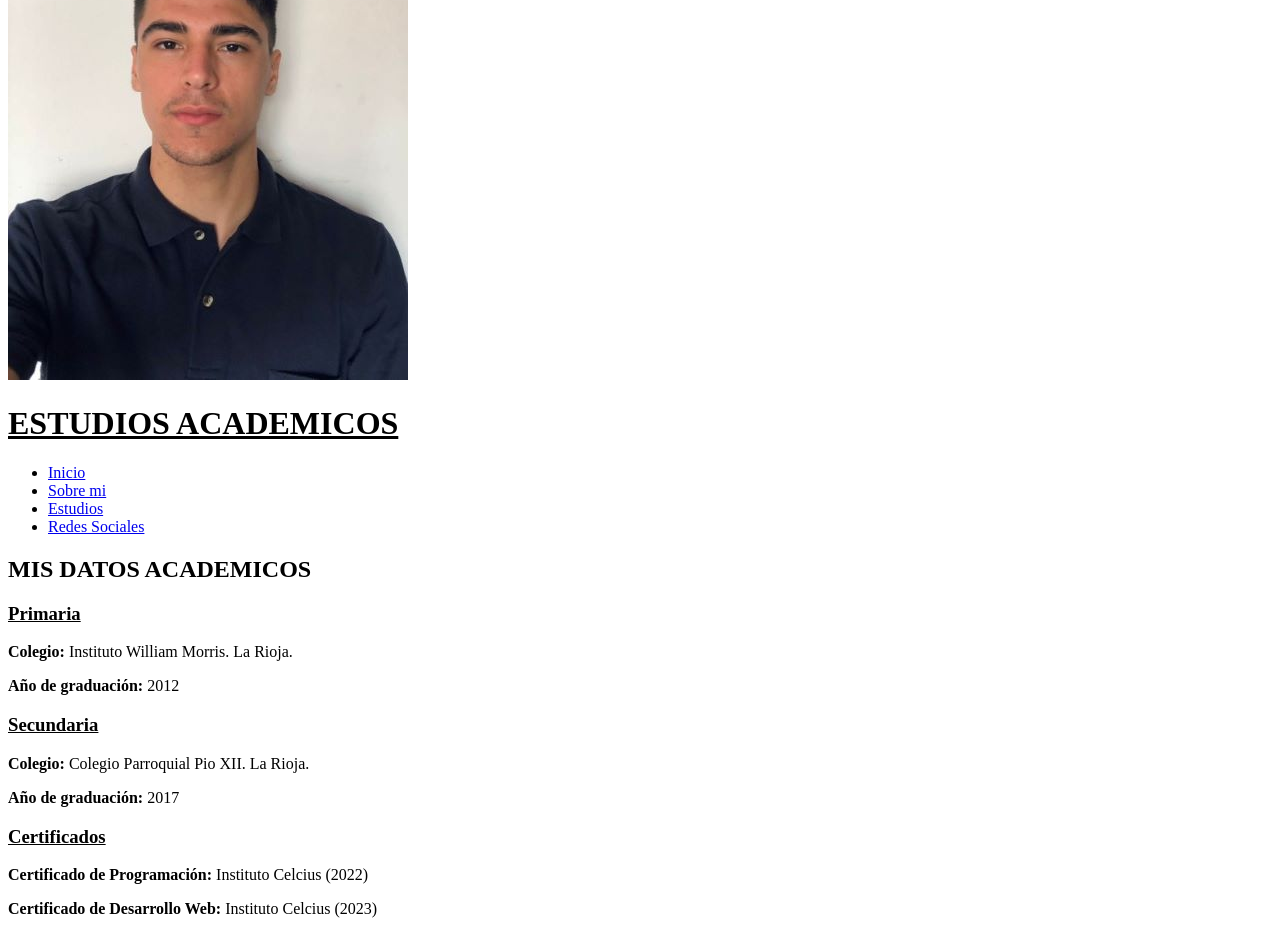
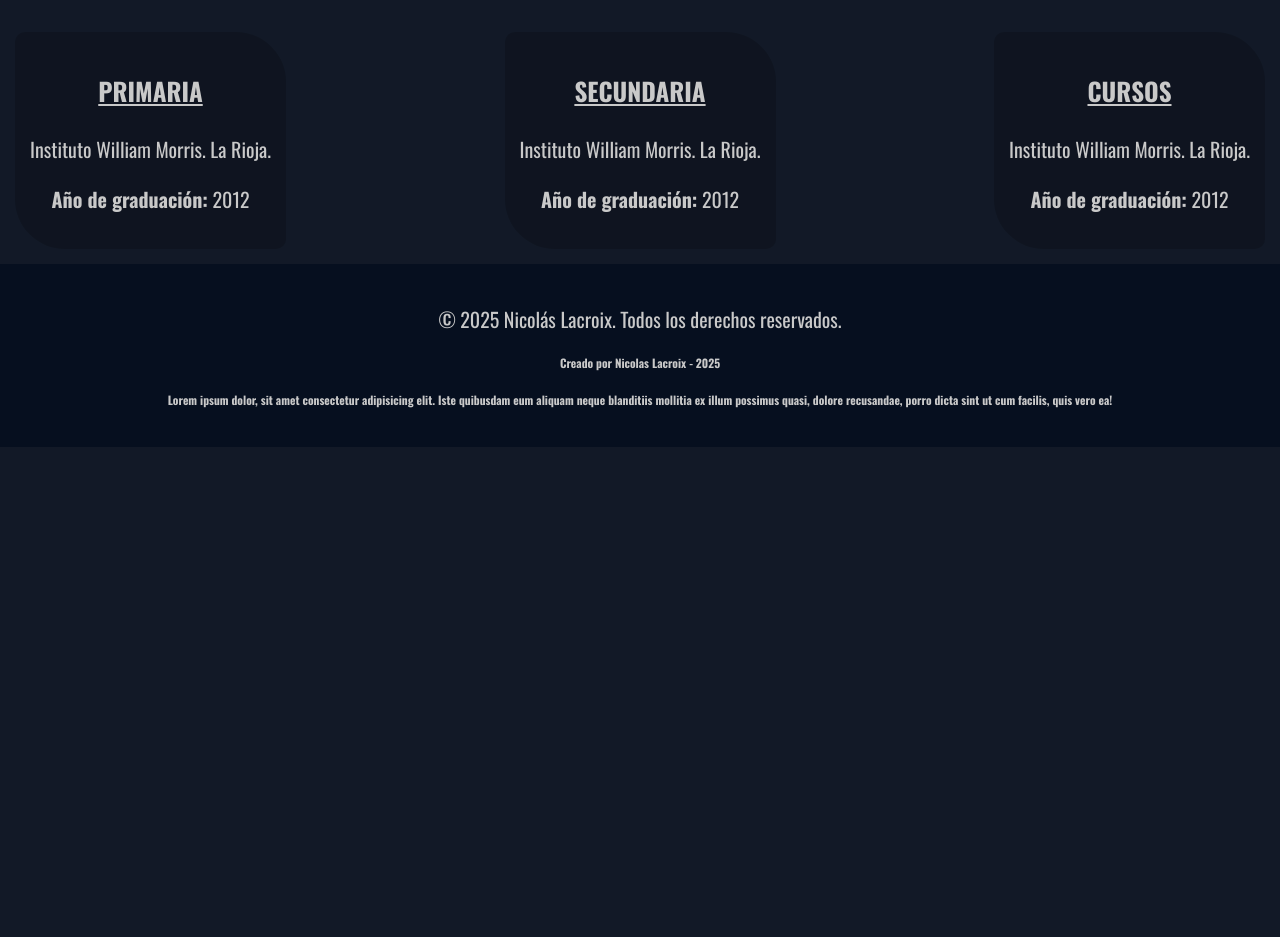
Before and after one commit to lacroixdvs/programacion-II, a plain HTML site: page proteyctoCurriculum/estudios.html in a window 1280 px wide. Shown: the part 199-1136 px from the top of the page. After the commit the page ends 800 px from the top, so only its background shows below. Drawn offline with nearby package versions, Linux system fonts and the light colour scheme.

Commit message:
actualizacion de sobre mi y estudios

```diff
--- a/proteyctoCurriculum/css/style.css
+++ b/proteyctoCurriculum/css/style.css
@@ -1,5 +1,5 @@
 body {
-  font-family: "Roboto", sans-serif;
+  font-family: "Oswald", sans-serif;
   margin: 0;
   padding: 0;
   background-color: #121927;
@@ -12,6 +12,7 @@ body {
   align-items: center;
   justify-content: space-between;
   padding: 10px;
+  font-size: 20px;
   background-color: #121927f7;
 }
 
@@ -147,6 +148,10 @@ p {
   color: #ffffff;
   margin-bottom: 20px;
 }
+.box-sobremi{
+  padding: 25px;
+  margin: 10px ;
+}
 .box-sobremi img{
     width: 400px;
     height: 500px;
@@ -155,6 +160,34 @@ p {
     border: 3px solid #333;
     box-shadow: 0 4px 10px rgba(0, 0, 0, 0.5);
   }
+
+
+/*DATOS ACADEMICOS */
+
+.titulo-estudios{
+  text-align: center;
+  text-decoration: dashed;
+  font-size: 40px;
+}
+.contenedor-estudios{
+  display: flex;
+  flex-direction: row;
+  justify-content: space-between;
+  text-align: center;;
+  gap: 30px;
+}
+.box-estudios{
+  text-align: center;
+  background-color: #0202042f;
+  border-radius: 10px 50px;
+  padding: 15px;
+  margin: 15px;
+}
+.titulo-box-estudios{
+  font-size: 25px;
+}
+
+
 
 
 
--- a/proteyctoCurriculum/estudios.html
+++ b/proteyctoCurriculum/estudios.html
@@ -2,52 +2,68 @@
 <html lang="es">
 <head>
     <meta charset="UTF-8">
+    <link rel="stylesheet" href="./css/style.css">
+    <link rel="preconnect" href="https://fonts.googleapis.com">
+<link rel="preconnect" href="https://fonts.gstatic.com" crossorigin>
+<link href="https://fonts.googleapis.com/css2?family=Oswald:wght@200..700&display=swap" rel="stylesheet">
+    <link rel="stylesheet" href="./css/style.css">
     <meta name="viewport" content="width=device-width, initial-scale=1.0">
     <title>Mi curriculum Vitae</title>
+
 </head>
 <body>
     <header>
-        <a href="index.html">
-            <img src="./img/fotomia.jpg" alt="Volver al inicio">
-        </a>
-        <h1><u>ESTUDIOS ACADEMICOS</u></h1>
-       <nav>
-            <ul>
-                <li><a href="index.html">Inicio</a></li>
-                <li><a href="sobremi.html">Sobre mi</a></li>
-                <li><a href="estudios.html">Estudios</a></li>
-                <li><a href="redes.html">Redes Sociales</a></li>
-            </ul>
+        <div class="contenedor">
+            <div class="contendedor-header"></div>
+            <div class="contenedor-nav">
+                <nav>
+                    <ul>
+                        <li><a href="index.html">INICIO</a></li>
+                        <li><a href="sobremi.html">SOBRE MI</a></li>
+                        <li><a href="estudios.html">FORMACIÓN ACADEMICA</a></li>
+                        <li><a href="redes.html">REDES SOCIALES</a></li>
+                    </ul>
+                </nav>
+            </div>
+        </div>
         </nav>
     </header>
-    <h2>MIS DATOS ACADEMICOS</h2>
 
-    <section>
-        <h3><u>Primaria</u></h3>
-        <p><strong>Colegio:</strong> Instituto William Morris. La Rioja.</p>
-        <p><strong>Año de graduación:</strong> 2012</p>
-    </section>
-    <section>
-        <h3><u>Secundaria</u></h3>
-        <p><strong>Colegio:</strong> Colegio Parroquial Pio XII. La Rioja.</p>
-        <p><strong>Año de graduación:</strong> 2017</p>
-    </section>
+    <h2 class="titulo-estudios">FORMACIÓN ACADEMICA</h2>
 
-    <section>
-        <h3><u>Certificados</u></h3>
-        <p><strong>Certificado de Programación:</strong> Instituto Celcius (2022)</p>
-        <p><strong>Certificado de Desarrollo Web:</strong> Instituto Celcius (2023)</p>
+    <section class="seccion-estudios">
+        <div class="contenedor-estudios">
+            <div class="box-estudios">
+                <h3 class="titulo-box-estudios"><u>PRIMARIA</u></h3>
+                <p>Instituto William Morris. La Rioja.</p>
+                <p><strong>Año de graduación:</strong> 2012</p>
+            </div>
+            <div class="box-estudios">
+                <h3 class="titulo-box-estudios"><u>SECUNDARIA</u></h3>
+                <p> Instituto William Morris. La Rioja.</p>
+                <p><strong>Año de graduación:</strong> 2012</p>
+            </div>
+            <div class="box-estudios">
+                <h3 class="titulo-box-estudios"><u>CURSOS</u></h3>
+                <p>Instituto William Morris. La Rioja.</p>
+                <p><strong>Año de graduación:</strong> 2012</p>
+            </div>
+        </div>
+
     </section>
 
 
-    <footer>
-        <h4>
+    <footer class="footer">
+        <p>© 2025 Nicolás Lacroix. Todos los derechos reservados.</p>
+        <h5>
             Creado por Nicolas Lacroix - 2025
         </h4>
         <h5>
-        Lorem ipsum dolor, sit amet consectetur adipisicing elit. Iste quibusdam eum aliquam neque blanditiis mollitia ex illum possimus quasi, dolore recusandae, porro dicta sint ut cum facilis, quis vero ea!
+            Lorem ipsum dolor, sit amet consectetur adipisicing elit. Iste quibusdam eum aliquam neque blanditiis mollitia ex illum possimus quasi, dolore recusandae, porro dicta sint ut cum facilis, quis vero ea!
         </h5>
+    </footer>
 
-    </footer>
+
+
 </body>
 </html>
```
Also changed, not shown: proteyctoCurriculum/index.html (+6 -6 lines), proteyctoCurriculum/sobremi.html (+9 -6 lines).
